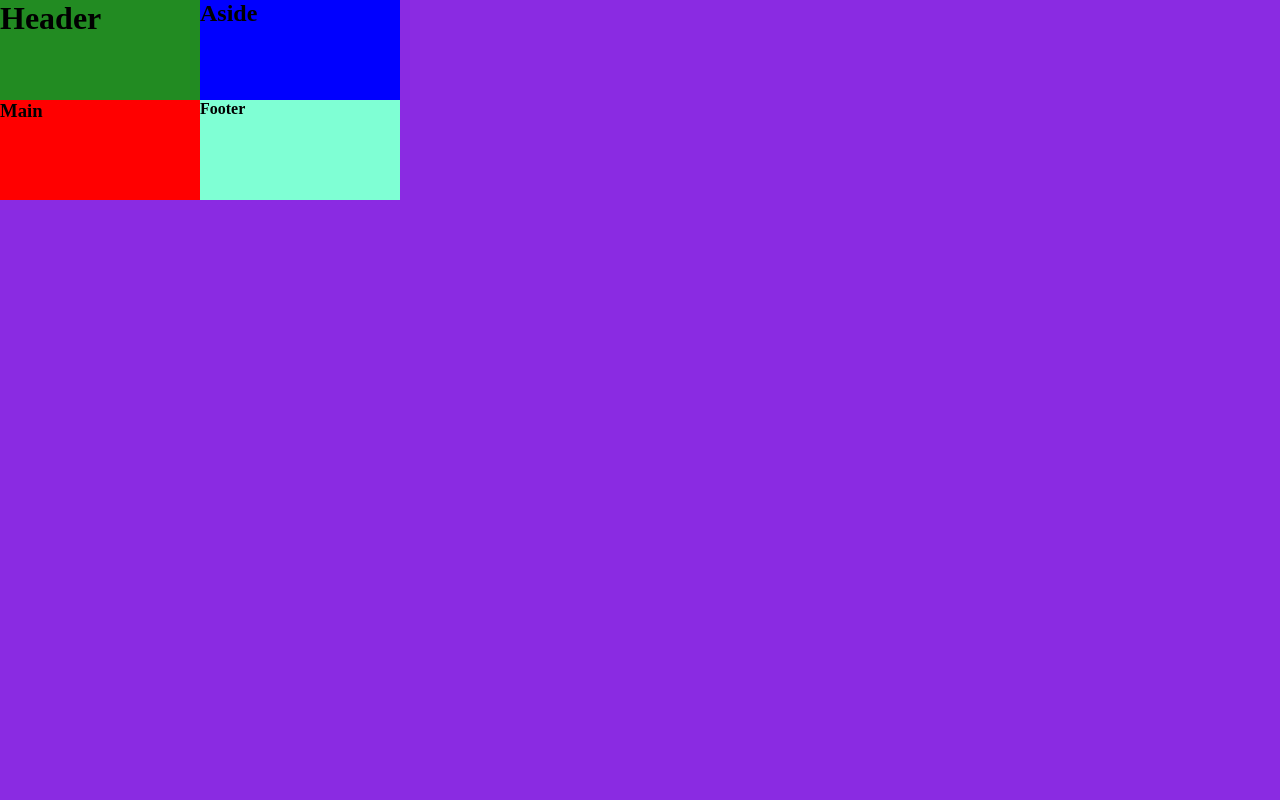
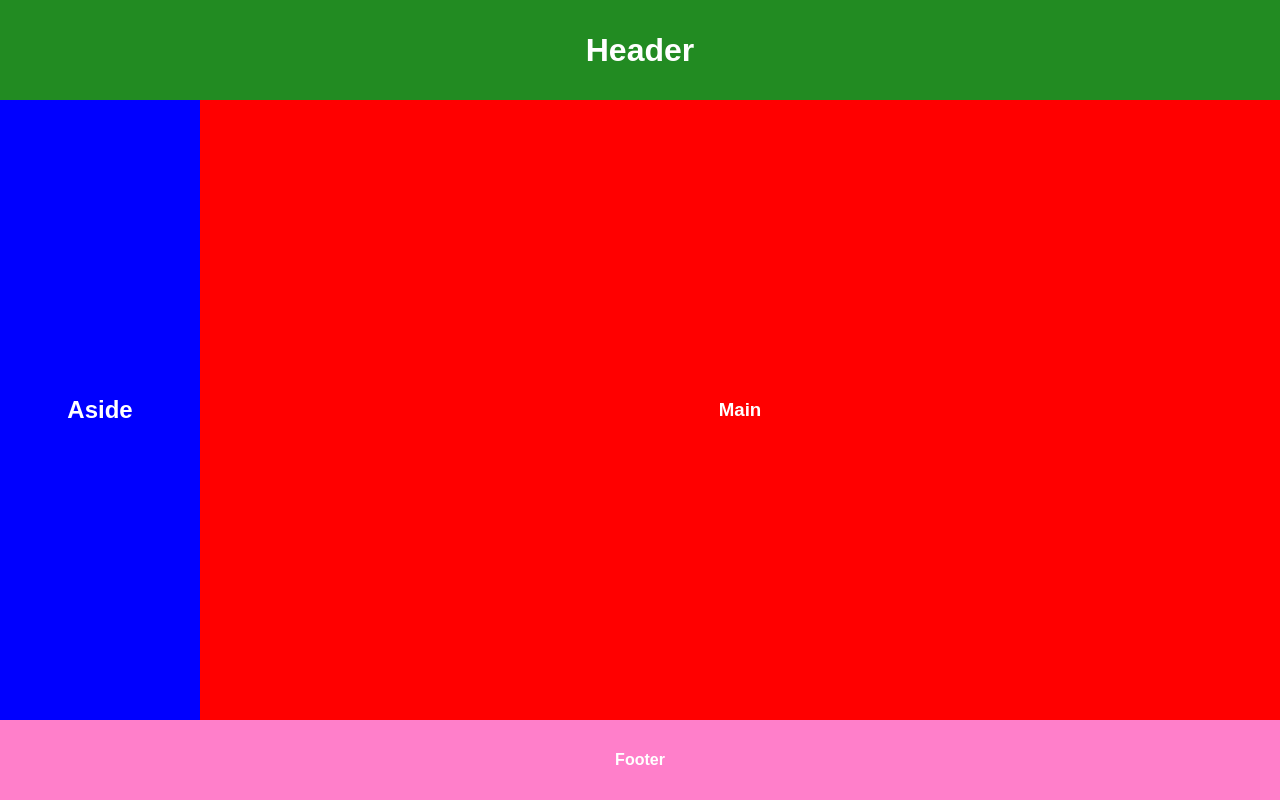
Before and after one commit to andre1985dominiocom/Ejemplos_Grid_2, a plain HTML site: page index.html in a window 1280 px wide. Drawn offline with Linux system fonts and the light colour scheme.

Commit message:
Aplicar grid en una página

```diff
--- a/styles.css
+++ b/styles.css
@@ -1,45 +1,60 @@
+/* Reset básico */
 * {
     margin: 0;
     padding: 0;
     box-sizing: border-box;
 }
 
-:root {
-    --alto: 100px;
-    --ancho: 200px
+html, body {
+    height: 100%;
 }
 
+/* Definimos la grilla principal */
 body {
     display: grid;
-    grid-template-columns: 200px 1fr;
-    grid-template-rows: 1fr 1fr 1fr;
+    grid-template-columns: 200px 1fr;   /* aside fijo + main flexible */
+    grid-template-rows: 100px 1fr 80px; /* header fijo, contenido flexible, footer fijo */
     grid-template-areas:
-    "header header"
-    "aside main"
-    "footer footer";
-    background-color: blueviolet;
+        "header header"
+        "aside main"
+        "footer footer";
+    height: 100vh; /* Toda la pantalla */
+    font-family: Arial, sans-serif;
 }
 
+/* Áreas del grid */
 header {
-    height: var(--alto);
-    width: var(--ancho);
-    background-color: forestgreen;
+    grid-area: header;
+    background: forestgreen;
+    color: white;
+    display: flex;
+    align-items: center;
+    justify-content: center;
 }
 
 aside {
-    height: var(--alto);
-    width: var(--ancho);
-    background-color: blue;
+    grid-area: aside;
+    background: blue;
+    color: white;
+    display: flex;
+    align-items: center;
+    justify-content: center;
 }
 
 main {
-    height: var(--alto);
-    width: var(--ancho);
-    background-color: red;
+    grid-area: main;
+    background: red;
+    color: white;
+    display: flex;
+    align-items: center;
+    justify-content: center;
 }
 
 footer {
-    height: var(--alto);
-    width: var(--ancho);
-    background-color: aquamarine;
+    grid-area: footer;
+    background: rgb(255, 127, 202);
+    color: white;
+    display: flex;
+    align-items: center;
+    justify-content: center;
 }
```
Also changed, not shown: index.html (+2 -2 lines).
